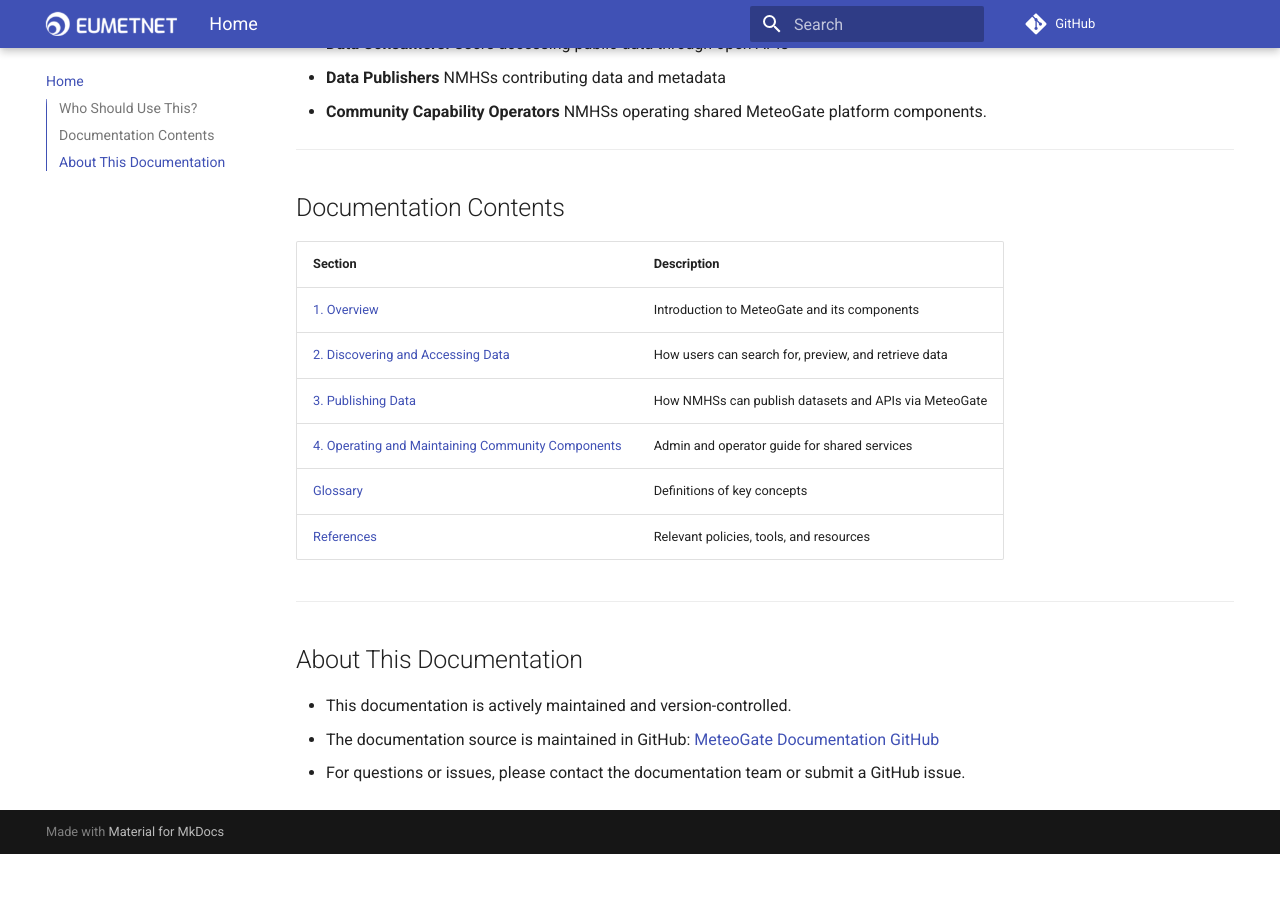
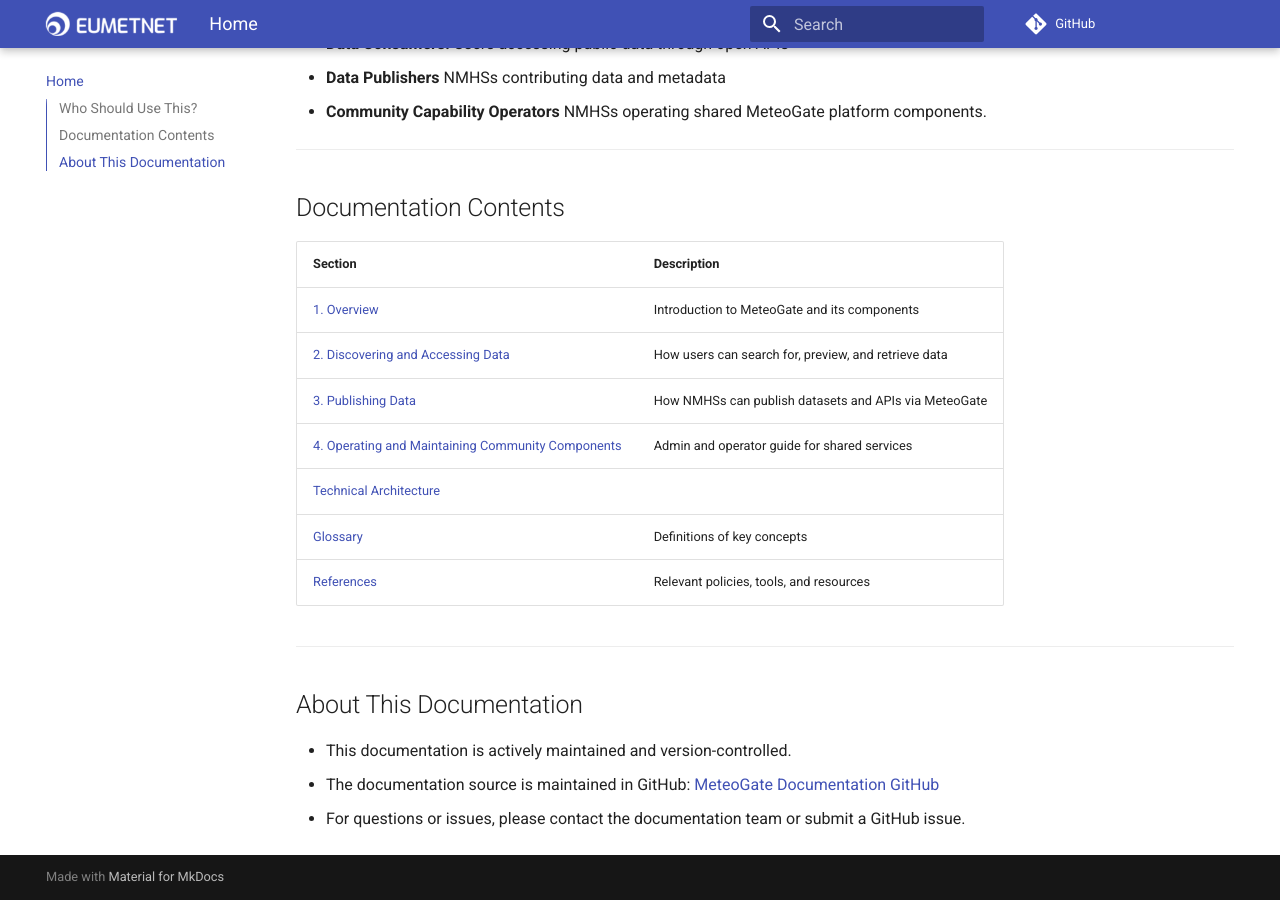
Before and after one commit to EUMETNET/meteogate-documentation, an MkDocs documentation site: the page built from docs/index.md, in a window 1280 px wide and 900 px high, scrolled down 566 px. Built offline with MkDocs 1.6.1 and Material for MkDocs 9.7.7, drawn with Linux system fonts in a browser that asks for light colours; comment, search, counter and statistics services are not loaded; before the commit the page ends 1420 px from its top, so only the background shows below that; part of the change alters nothing that is shown.

Commit message:
Update index.md

```diff
--- a/docs/index.md
+++ b/docs/index.md
@@ -26,6 +26,7 @@ This guide is designed for:
 | [2. Discovering and Accessing Data](2-discovering-and-accessing-data.md) | How users can search for, preview, and retrieve data |
 | [3. Publishing Data](3-publishing-data.md) | How NMHSs can publish datasets and APIs via MeteoGate |
 | [4. Operating and Maintaining Community Components](4-operating-and-maintaining-community-components.md) | Admin and operator guide for shared services |
+| [Technical Architecture](technical-architecture.md)|| Overview of the technical architecture of the MeteoGate system |
 | [Glossary](glossary.md) | Definitions of key concepts |
 | [References](references.md) | Relevant policies, tools, and resources |
 
```
